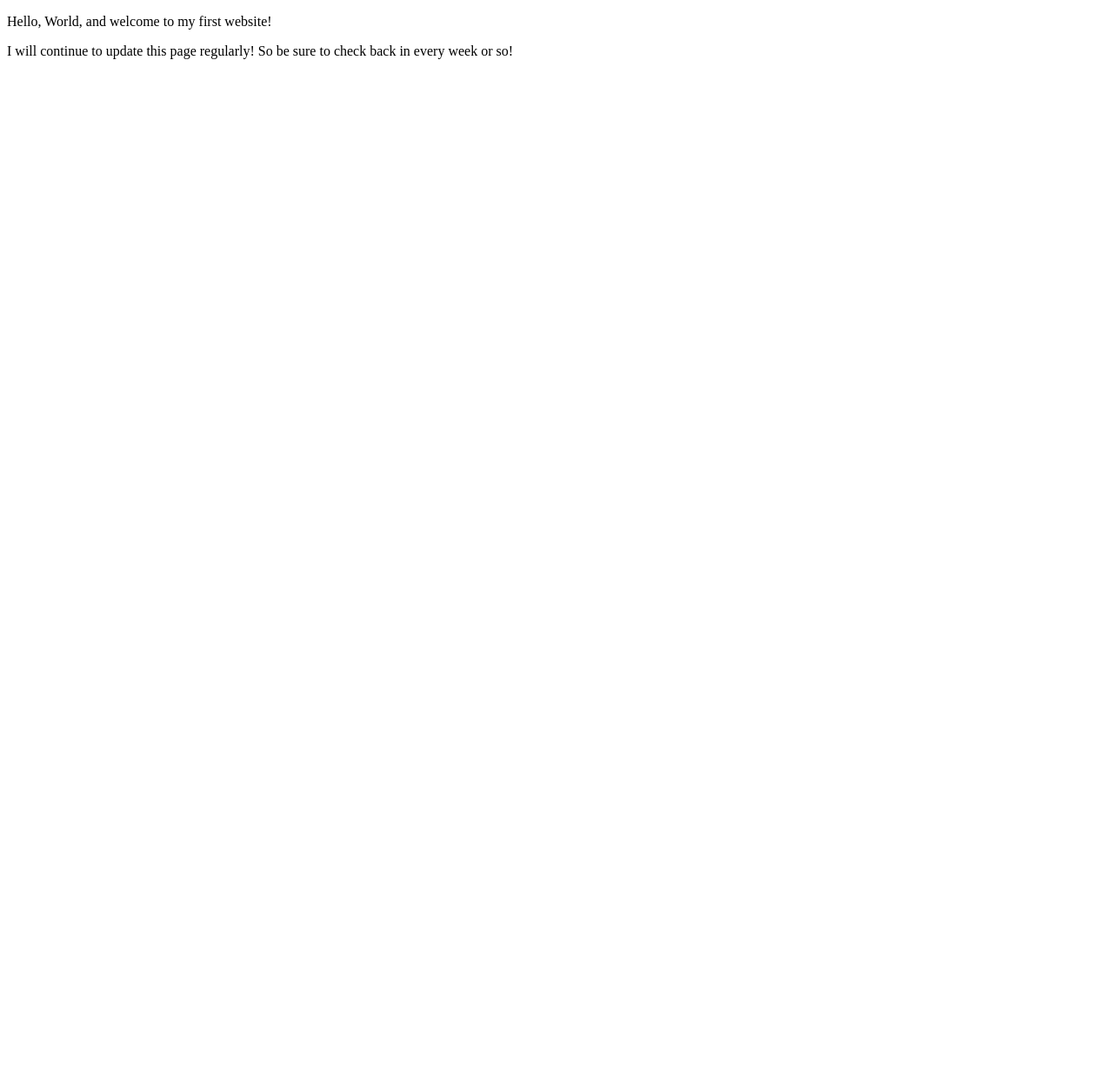
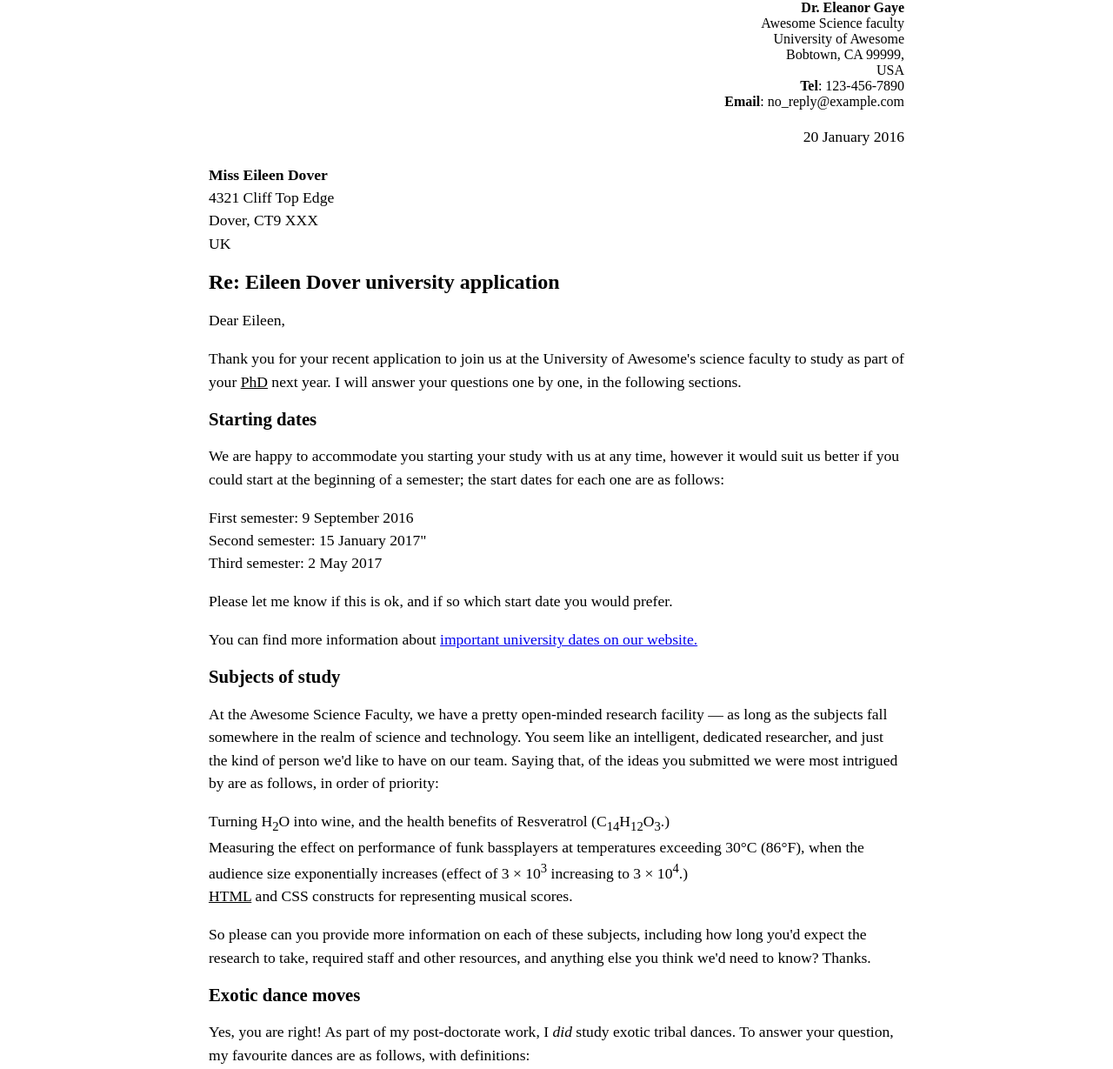
Before and after one commit to Talwarraina/talwarraina, a plain HTML site: page index.html in a window 1280 px wide. Shown: the top 1229 px of the page at 87% size. Before the commit the page ends 800 px from the top, so only its background shows below. Drawn offline with Linux system fonts and the light colour scheme.

Commit message:
Update index.html

```diff
--- a/index.html
+++ b/index.html
@@ -5,9 +5,58 @@
         <meta name="viewport" content="width=device-width, initial-scale=1.0">
         <meta name="author" content="Raina Talwar">
         <title>Steve Jobs | Apple CEO</title>
+        <style>
+            html {
+            font-size: 16px;
+            }
+            body {
+            max-width: 800px;
+            margin: 0 auto;
+            }
+            .sender-column {
+            text-align: right;
+            }
+            h1 {
+            font-size: 1.5rem;
+            }
+            h2 {
+            font-size: 1.3rem;
+            }
+            p, ul, ol, dl, address {
+            font-size: 1.1rem;
+            }
+            p, li, dd, dt, address {
+            line-height: 1.5;
+            }
+            address {
+            font-style: normal;
+            margin: 1rem 0;
+            }
+            </style>
     </head>
     <body>
-     <p> Hello, World, and welcome to my first website!</p>
-        <p>I will continue to update this page regularly! So be sure to check back in every week or so! </p>
-    </body>
-</html>
+        <div class="sender-column"><b>Dr. Eleanor Gaye</b><br>Awesome Science faculty<br>University of Awesome<br>Bobtown, CA 99999,<br>USA<br><strong>Tel</strong>: 123-456-7890<br><strong>Email</strong>: no_reply@example.com</p>
+
+            <p> <time datetime="20 January 2016">20 January 2016</time></p>
+        </div>
+
+        <p><b>Miss Eileen Dover</b><br>4321 Cliff Top Edge<br>Dover, CT9 XXX<br>UK</p>
+        <p><h1>Re: Eileen Dover university application</h1></p>
+        <p>Dear Eileen,</p>
+        <p>Thank you for your recent application to join us at the University of Awesome's science faculty to study as part of your <u>PhD</u> next year. I will answer your questions one by one, in the following sections.</p>
+        <p><h2>Starting dates</h2></p>
+        <p>We are happy to accommodate you starting your study with us at any time, however it would suit us better if you could start at the beginning of a semester; the start dates for each one are as follows:</p>
+        <p>First semester: <time datetime="9 September 2016">9 September 2016</time><br>Second semester: <time datetime="15 January 2017">15 January 2017"</time><br>Third semester: <time datetime="2 May 2017">2 May 2017</time></p>
+        <p>Please let me know if this is ok, and if so which start date you would prefer.</p>
+        <p>You can find more information about <a href="http://example.com">important university dates on our website.</a></p>
+        <p><h2>Subjects of study</h2></p>
+        <p>At the Awesome Science Faculty, we have a pretty open-minded research facility — as long as the subjects fall somewhere in the realm of science and technology. You seem like an intelligent, dedicated researcher, and just the kind of person we'd like to have on our team. Saying that, of the ideas you submitted we were most intrigued by are as follows, in order of priority:</p>
+        <p>Turning H<sub>2</sub>O into wine, and the health benefits of Resveratrol (C<sub>14</sub>H<sub>12</sub>O<sub>3</sub>.)<br>Measuring the effect on performance of funk bassplayers at temperatures exceeding 30°C (86°F), when the audience size exponentially increases (effect of 3 × 10<sup>3</sup> increasing to 3 × 10<sup>4</sup>.)<br><u>HTML</u> and CSS constructs for representing musical scores.</p>
+        <p>So please can you provide more information on each of these subjects, including how long you'd expect the research to take, required staff and other resources, and anything else you think we'd need to know? Thanks.</p>
+        <p><h2>Exotic dance moves</h2></p>
+        <p>Yes, you are right! As part of my post-doctorate work, I <i>did</i> study exotic tribal dances. To answer your question, my favourite dances are as follows, with definitions:</p>
+       Polynesian chicken dance <blockquote>A little known but very influential dance dating back as far as 300<u>BC</u>, a whole village would dance around in a circle like chickens, to encourage their livestock to be "fruitful".</blockquote>Icelandic brownian shuffle<blockquote>Before the Icelanders developed fire as a means of getting warm, they used to practice this dance, which involved huddling close together in a circle on the floor, and shuffling their bodies around in imperceptibly tiny, very rapid movements. One of my fellow students used to say that he thought this dance inspired modern styles such as Twerking.</blockquote>Arctic robot dance<blockquote>An interesting example of historic misinformation, English explorers in the 1960s believed to have discovered a new dance style characterized by "robotic", stilted movements, being practiced by inhabitants of Northern Alaska and Canada. Later on however it was discovered that they were just moving like this because they were really cold.</blockquote></p>
+        <p>For more of my research, see my <a href="http://example.com">exotic dance research page.</a></p>
+        <p>Yours sincerely,<br>Dr Eleanor Gaye</p>
+        <p>University of Awesome motto: "Be awesome to each other." -- <i>The memoris of Bill S Preston, Esq</i></p>
+        </body>
```
